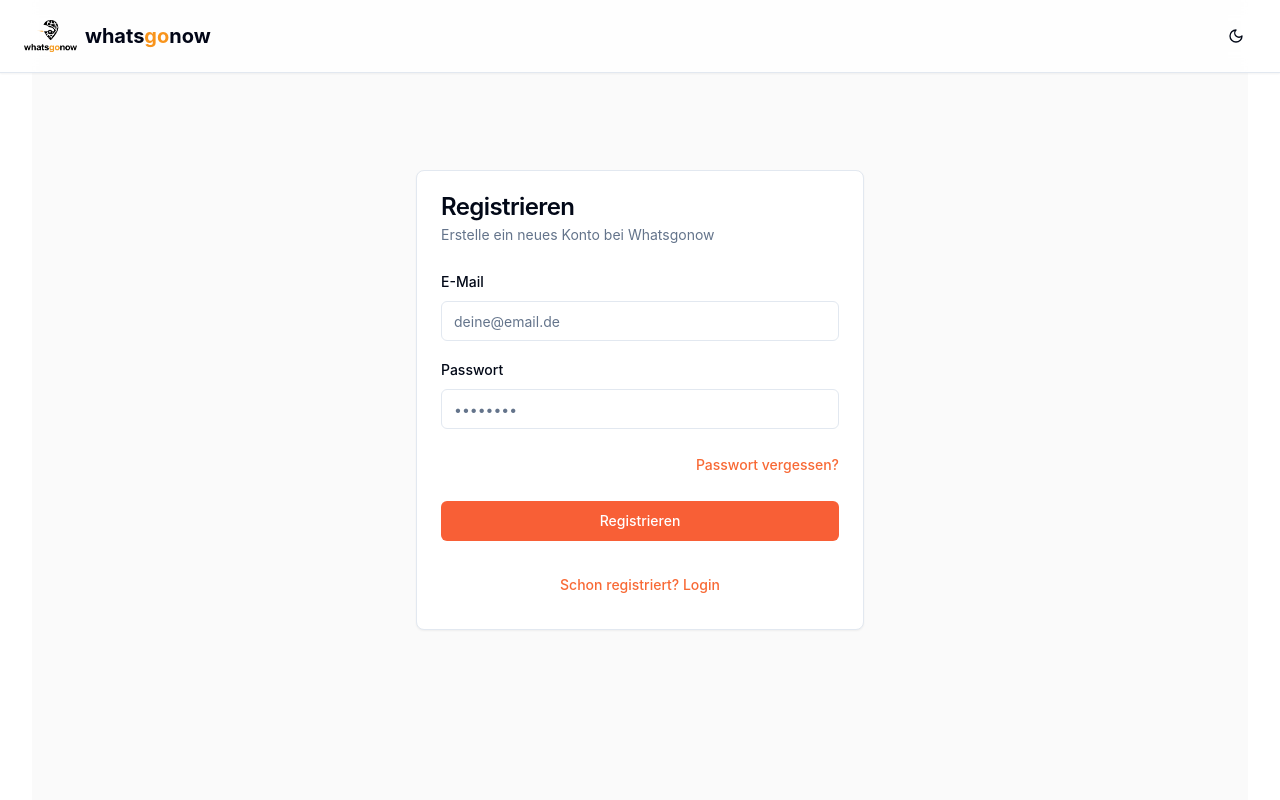
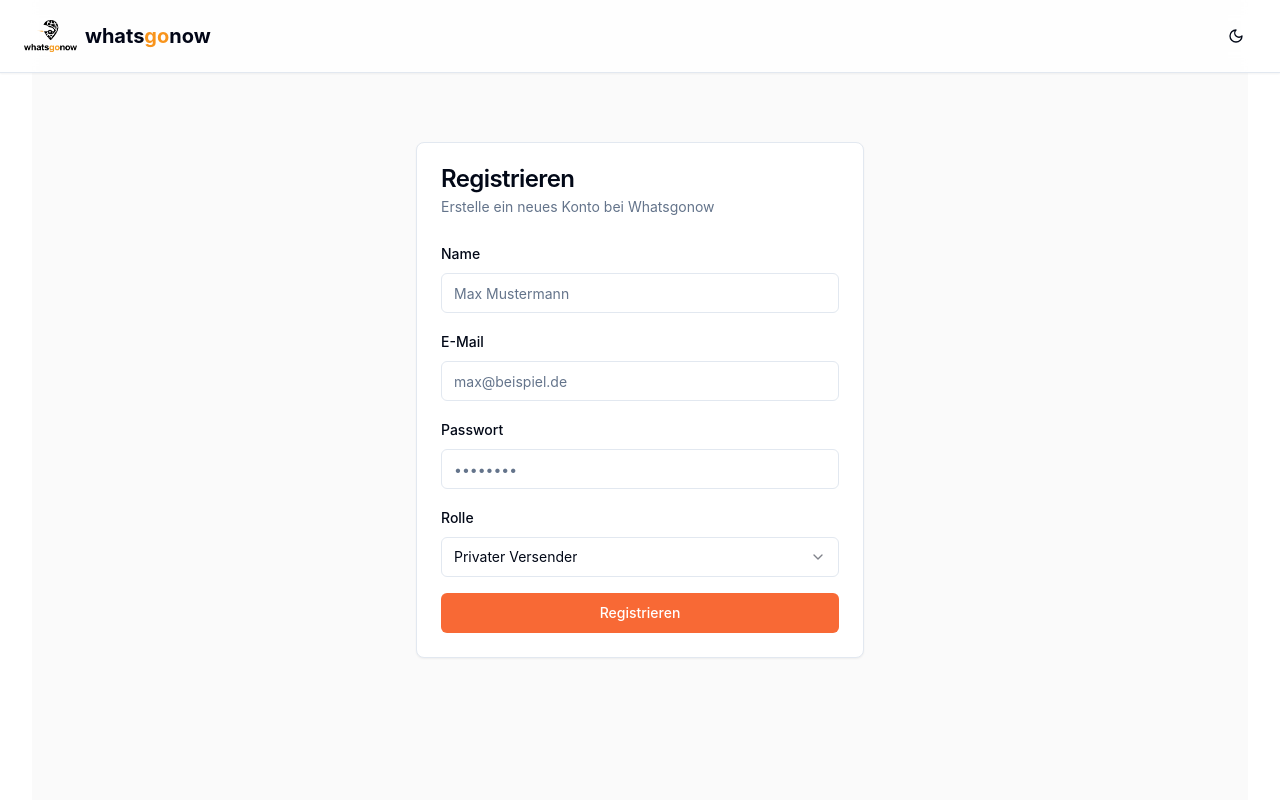
Before and after one commit to RepeatAl/whatsgonow-ride-share-connect, a React (Vite) app: page /login in a window 1280 px wide. Both pictures are taken after a click on the button "Noch kein Konto? Jetzt registrieren". Shown: the top 800 px of the page. Built offline with nearby package versions, Linux system fonts and the light colour scheme; what @react-pdf/renderer would draw is missing.

Commit message:
Run SQL migration
Apply the SQL migration script to the database.

```diff
--- /dev/null
+++ b/src/components/auth/RegisterForm.tsx
@@ -0,0 +1,165 @@
+
+import React, { useState } from 'react';
+import { useForm } from 'react-hook-form';
+import { useNavigate } from 'react-router-dom';
+import { useAuth } from '@/contexts/AuthContext';
+import { Card, CardContent, CardDescription, CardHeader, CardTitle } from '@/components/ui/card';
+import { Form, FormControl, FormField, FormItem, FormLabel, FormMessage } from '@/components/ui/form';
+import { Input } from '@/components/ui/input';
+import { Button } from '@/components/ui/button';
+import { Select, SelectContent, SelectItem, SelectTrigger, SelectValue } from '@/components/ui/select';
+import { Alert, AlertDescription } from '@/components/ui/alert';
+import { AlertCircle } from 'lucide-react';
+
+interface RegisterFormData {
+  email: string;
+  password: string;
+  name: string;
+  role: string;
+  company_name?: string;
+}
+
+export const RegisterForm = () => {
+  const [error, setError] = useState('');
+  const [isLoading, setIsLoading] = useState(false);
+  const { signUp } = useAuth();
+  const navigate = useNavigate();
+
+  const form = useForm<RegisterFormData>({
+    defaultValues: {
+      email: '',
+      password: '',
+      name: '',
+      role: 'sender_private'
+    }
+  });
+
+  const { watch } = form;
+  const selectedRole = watch('role');
+
+  const onSubmit = async (data: RegisterFormData) => {
+    setError('');
+    setIsLoading(true);
+
+    try {
+      await signUp(data.email, data.password, {
+        name: data.name,
+        role: data.role,
+        company_name: data.company_name
+      });
+
+      // Weiterleitung wird vom AuthContext gehandhabt
+    } catch (err) {
+      setError((err as Error).message);
+      setIsLoading(false);
+    }
+  };
+
+  return (
+    <Card className="w-full max-w-md mx-auto">
+      <CardHeader>
+        <CardTitle>Registrieren</CardTitle>
+        <CardDescription>
+          Erstelle ein neues Konto bei Whatsgonow
+        </CardDescription>
+      </CardHeader>
+      <CardContent>
+        <Form {...form}>
+          <form onSubmit={form.handleSubmit(onSubmit)} className="space-y-4">
+            <FormField
+              control={form.control}
+              name="name"
+              render={({ field }) => (
+                <FormItem>
+                  <FormLabel>Name</FormLabel>
+                  <FormControl>
+                    <Input placeholder="Max Mustermann" {...field} />
+                  </FormControl>
+                  <FormMessage />
+                </FormItem>
+              )}
+            />
+
+            <FormField
+              control={form.control}
+              name="email"
+              render={({ field }) => (
+                <FormItem>
+                  <FormLabel>E-Mail</FormLabel>
+                  <FormControl>
+                    <Input type="email" placeholder="max@beispiel.de" {...field} />
+                  </FormControl>
+                  <FormMessage />
+                </FormItem>
+              )}
+            />
+
+            <FormField
+              control={form.control}
+              name="password"
+              render={({ field }) => (
+                <FormItem>
+                  <FormLabel>Passwort</FormLabel>
+                  <FormControl>
+                    <Input type="password" placeholder="••••••••" {...field} />
+                  </FormControl>
+                  <FormMessage />
+                </FormItem>
+              )}
+            />
+
+            <FormField
+              control={form.control}
+              name="role"
+              render={({ field }) => (
+                <FormItem>
+                  <FormLabel>Rolle</FormLabel>
+                  <Select onValueChange={field.onChange} defaultValue={field.value}>
+                    <FormControl>
+                      <SelectTrigger>
+                        <SelectValue placeholder="Wähle deine Rolle" />
+                      </SelectTrigger>
+                    </FormControl>
+                    <SelectContent>
+                      <SelectItem value="sender_private">Privater Versender</SelectItem>
+                      <SelectItem value="sender_business">Geschäftlicher Versender</SelectItem>
+                      <SelectItem value="driver">Fahrer</SelectItem>
+                    </SelectContent>
+                  </Select>
+                  <FormMessage />
+                </FormItem>
+              )}
+            />
+
+            {selectedRole === 'sender_business' && (
+              <FormField
+                control={form.control}
+                name="company_name"
+                render={({ field }) => (
+                  <FormItem>
+                    <FormLabel>Firmenname</FormLabel>
+                    <FormControl>
+                      <Input placeholder="Firma GmbH" {...field} />
+                    </FormControl>
+                    <FormMessage />
+                  </FormItem>
+                )}
+              />
+            )}
+
+            {error && (
+              <Alert variant="destructive">
+                <AlertCircle className="h-4 w-4" />
+                <AlertDescription>{error}</AlertDescription>
+              </Alert>
+            )}
+
+            <Button type="submit" className="w-full" disabled={isLoading}>
+              {isLoading ? "Wird verarbeitet..." : "Registrieren"}
+            </Button>
+          </form>
+        </Form>
+      </CardContent>
+    </Card>
+  );
+};
--- a/src/contexts/AuthContext.tsx
+++ b/src/contexts/AuthContext.tsx
@@ -1,4 +1,3 @@
-
 import { createContext, useState, useEffect, useContext, ReactNode } from "react";
 import { useNavigate, useLocation } from "react-router-dom";
 import { supabase } from "@/integrations/supabase/client";
@@ -21,7 +20,11 @@ interface AuthContextProps {
   profile: UserProfile | null;
   loading: boolean;
   signIn: (email: string, password: string) => Promise<void>;
-  signUp: (email: string, password: string) => Promise<void>;
+  signUp: (email: string, password: string, metadata?: {
+    name?: string;
+    role?: string;
+    company_name?: string;
+  }) => Promise<void>;
   signOut: () => Promise<void>;
 }
 
@@ -72,13 +75,11 @@ export const AuthProvider = ({ children }: { children: ReactNode }) => {
           const isAuthPage = location.pathname === "/login" || location.pathname === "/register";
 
           if (currentSession?.user) {
-            // Benutzerprofile asynchron laden ohne den Auth-Prozess zu blockieren
             const userProfile = await fetchUserProfile(currentSession.user.id);
             setProfile(userProfile);
 
             if (!userProfile) {
               console.warn("⚠️ Kein Benutzerprofil gefunden für:", currentSession.user.id);
-              // Wir lassen den Benutzer trotzdem eingeloggt, da er authentifiziert ist
             }
           }
 
@@ -121,7 +122,6 @@ export const AuthProvider = ({ children }: { children: ReactNode }) => {
 
         if (!userProfile) {
           console.warn("⚠️ Kein Benutzerprofil gefunden für:", currentSession.user.id);
-          // Wir lassen den Benutzer trotzdem eingeloggt, da er authentifiziert ist
         }
       }
 
@@ -155,9 +155,19 @@ export const AuthProvider = ({ children }: { children: ReactNode }) => {
     }
   };
 
-  const signUp = async (email: string, password: string) => {
+  const signUp = async (email: string, password: string, metadata?: {
+    name?: string;
+    role?: string;
+    company_name?: string;
+  }) => {
     try {
-      const { error } = await supabase.auth.signUp({ email, password });
+      const { error } = await supabase.auth.signUp({
+        email,
+        password,
+        options: {
+          data: metadata
+        }
+      });
 
       if (error) {
         throw error;
--- a/src/integrations/supabase/types.ts
+++ b/src/integrations/supabase/types.ts
@@ -711,6 +711,7 @@ export type Database = {
       users: {
         Row: {
           active: boolean | null
+          company_name: string | null
           created_at: string | null
           email: string
           name: string
@@ -720,6 +721,7 @@ export type Database = {
         }
         Insert: {
           active?: boolean | null
+          company_name?: string | null
           created_at?: string | null
           email: string
           name: string
@@ -729,6 +731,7 @@ export type Database = {
         }
         Update: {
           active?: boolean | null
+          company_name?: string | null
           created_at?: string | null
           email?: string
           name?: string
--- a/src/pages/Login.tsx
+++ b/src/pages/Login.tsx
@@ -1,14 +1,22 @@
 import { useState, useEffect } from "react";
 import { useNavigate, useLocation } from "react-router-dom";
-import { Card, CardContent, CardDescription, CardFooter, CardHeader, CardTitle } from "@/components/ui/card";
+import Layout from "@/components/Layout";
+import { RegisterForm } from "@/components/auth/RegisterForm";
+import { useAuth } from "@/contexts/AuthContext";
+import { TooltipProvider } from "@/components/ui/tooltip";
+import { isPublicRoute } from "@/routes/publicRoutes";
+import {
+  Card,
+  CardContent,
+  CardDescription,
+  CardFooter,
+  CardHeader,
+  CardTitle
+} from "@/components/ui/card";
 import { Input } from "@/components/ui/input";
 import { Button } from "@/components/ui/button";
 import { Alert, AlertDescription } from "@/components/ui/alert";
 import { AlertCircle } from "lucide-react";
-import Layout from "@/components/Layout";
-import { useAuth } from "@/contexts/AuthContext";
-import { TooltipProvider } from "@/components/ui/tooltip";
-import { isPublicRoute } from "@/routes/publicRoutes";
 import { Link } from "react-router-dom";
 
 const Login = () => {
@@ -20,9 +28,7 @@ const Login = () => {
   const [redirecting, setRedirecting] = useState(false);
   const navigate = useNavigate();
   const location = useLocation();
-  const { signIn, signUp, user } = useAuth();
-
-  const isPublicPath = isPublicRoute(location.pathname);
+  const { signIn, user } = useAuth();
 
   useEffect(() => {
     const searchParams = new URLSearchParams(location.search);
@@ -32,31 +38,19 @@ const Login = () => {
   }, [location]);
 
   useEffect(() => {
-    console.log("Login - Überprüfe Redirect:", {
-      user: !!user,
-      redirecting,
-      isPublicPath,
-      location: location.pathname
-    });
-
-    if (user && !redirecting && !isPublicPath) {
+    if (user && !redirecting) {
       const from = location.state?.from?.pathname || '/dashboard';
-      console.log("Login - Leite weiter zu:", from);
       setRedirecting(true);
       navigate(from);
     }
-  }, [user, navigate, redirecting, location.state, isPublicPath, location.pathname]);
+  }, [user, navigate, redirecting, location.state]);
 
   const handleSubmit = async (e: React.FormEvent) => {
     e.preventDefault();
     setError("");
     setIsLoading(true);
     try {
-      if (isSignup) {
-        await signUp(email, password);
-      } else {
       await signIn(email, password);
-      }
     } catch (err) {
       setError((err as Error).message);
     } finally {
@@ -75,14 +69,18 @@ const Login = () => {
     </Layout>;
   }
 
-  return <Layout>
+  return (
+    <Layout>
       <TooltipProvider>
         <div className="flex items-center justify-center min-h-screen p-4 bg-neutral-50">
+          {isSignup ? (
+            <RegisterForm />
+          ) : (
             <Card className="w-full max-w-md">
               <CardHeader>
-              <CardTitle>{isSignup ? "Registrieren" : "Login"}</CardTitle>
+                <CardTitle>Login</CardTitle>
                 <CardDescription>
-                {isSignup ? "Erstelle ein neues Konto bei Whatsgonow" : "Logge dich in dein Whatsgonow-Konto ein"}
+                  Logge dich in dein Whatsgonow-Konto ein
                 </CardDescription>
               </CardHeader>
               <CardContent>
@@ -108,7 +106,7 @@ const Login = () => {
                   </div>
 
                   <Button type="submit" className="w-full" disabled={isLoading} variant="brand">
-                  {isLoading ? "Wird verarbeitet..." : isSignup ? "Registrieren" : "Einloggen"}
+                    {isLoading ? "Wird verarbeitet..." : "Einloggen"}
                   </Button>
                 </form>
               </CardContent>
@@ -118,9 +116,11 @@ const Login = () => {
                 </Button>
               </CardFooter>
             </Card>
+          )}
         </div>
       </TooltipProvider>
-    </Layout>;
+    </Layout>
+  );
 };
 
 export default Login;
```
Lines whose indentation alone changed are shown as unchanged.
